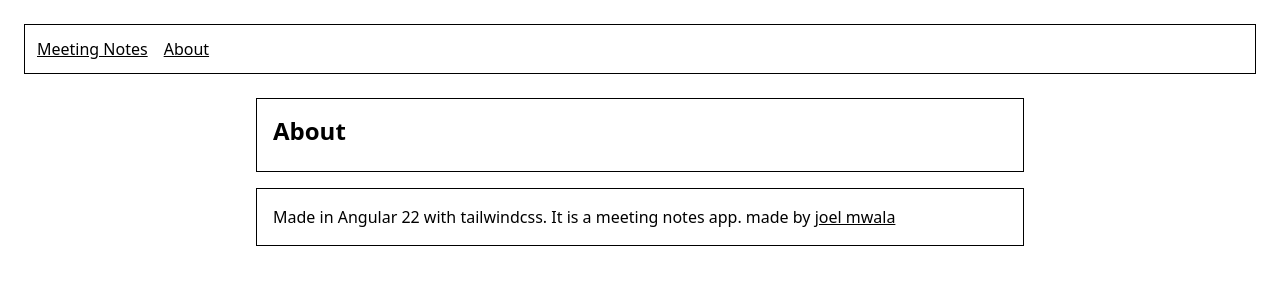
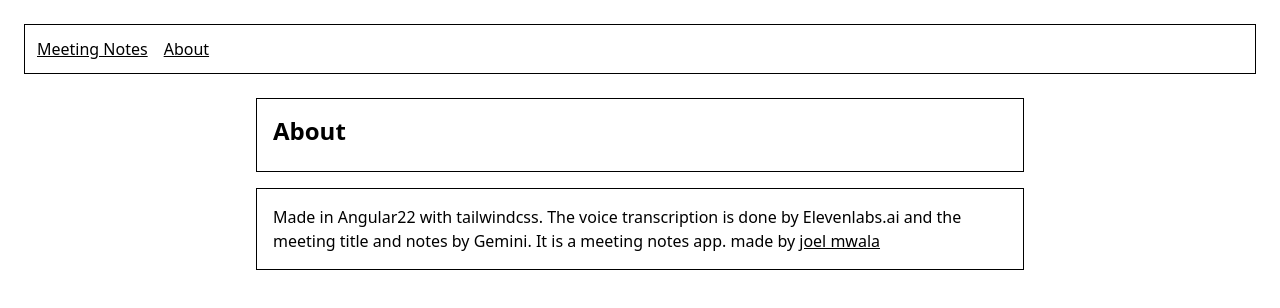
Before and after one commit to mwala-joel/meeting-notes-app, an Angular app: page /about in a window 1280 px wide. Shown: the top 308 px of the page. Built offline with nearby package versions, Linux system fonts and the light colour scheme.

Commit message:
update about

```diff
--- a/src/app/pages/about/about.html
+++ b/src/app/pages/about/about.html
@@ -5,7 +5,8 @@
 
   <div class="border p-4 mb-4">
     <p>
-      Made in Angular 22 with tailwindcss. It is a meeting notes app. made by
+      Made in Angular22 with tailwindcss. The voice transcription is done by Elevenlabs.ai and the
+      meeting title and notes by Gemini. It is a meeting notes app. made by
       <a href="https://joelmwala.com/" class="underline">joel mwala</a>
     </p>
   </div>
```
